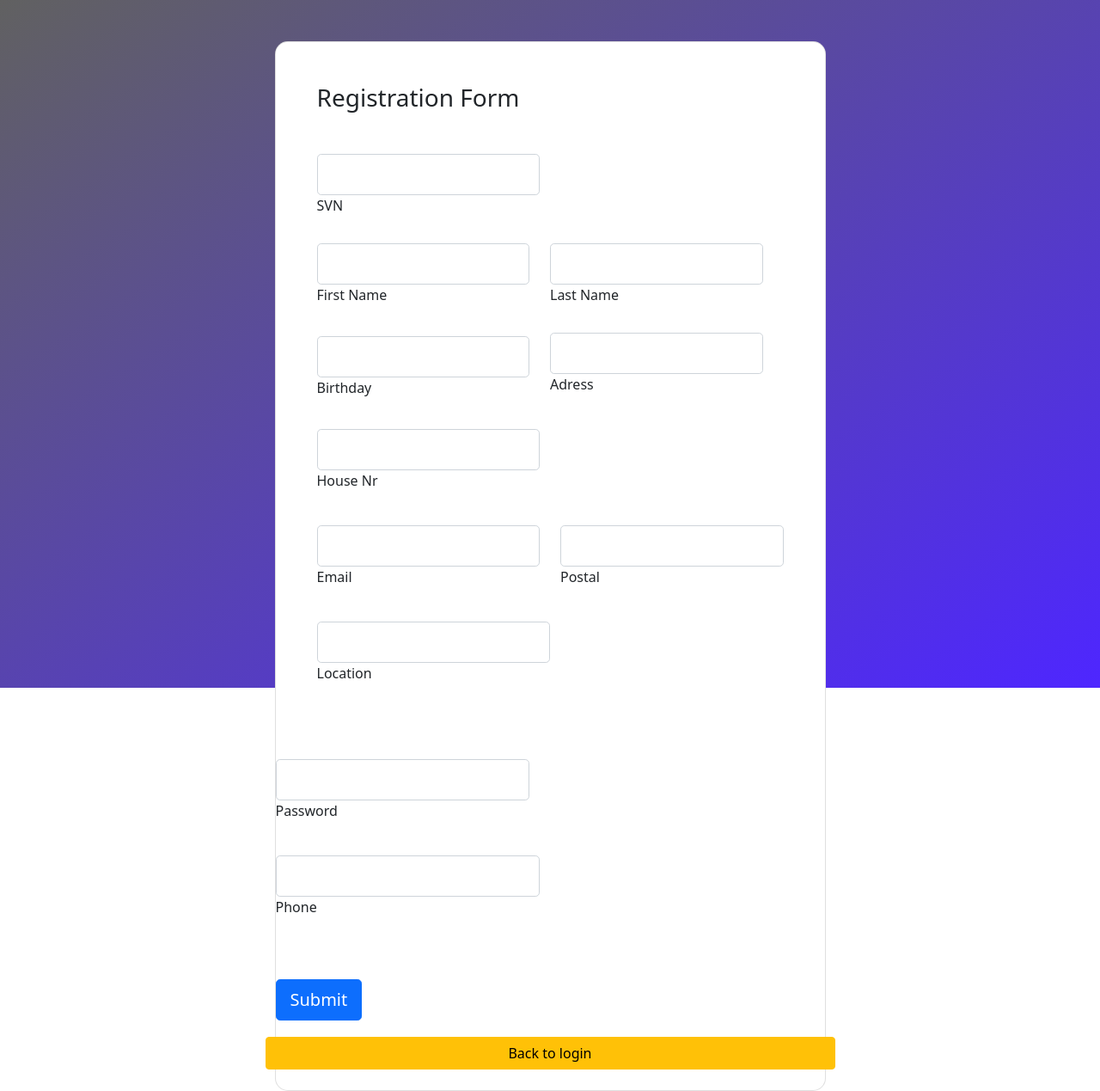
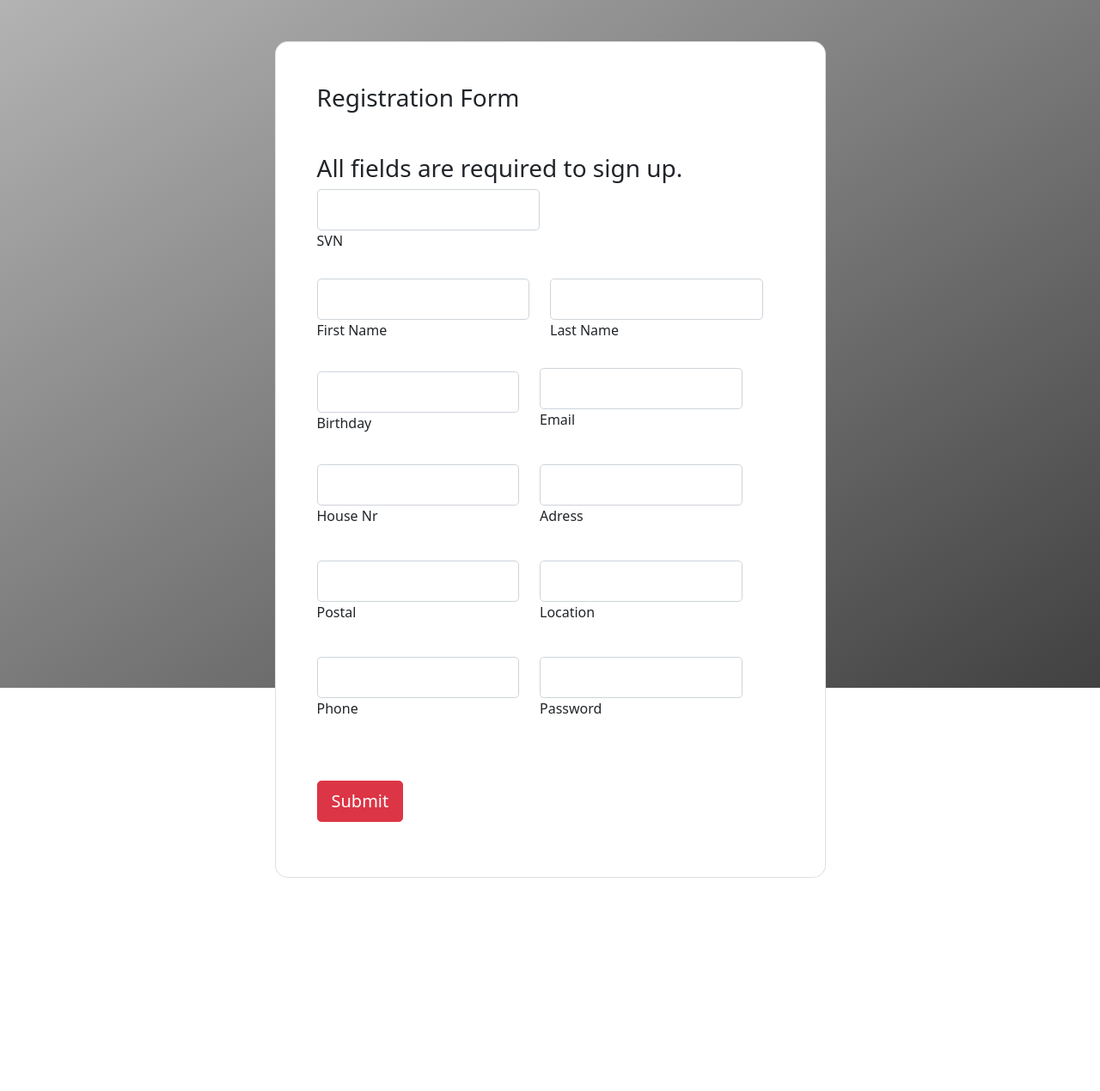
Before and after one commit to maxidev-acc/Databases-Part-2, a Flask app: page /register in a window 1280 px wide. Shown: the whole page at 86% size. After the commit the page ends 1021 px from the top, so only its background shows below. Run offline with Flask 3, Linux system fonts and the light colour scheme.

Commit message:
registration facelift

```diff
--- a/app.py
+++ b/app.py
@@ -163,40 +163,34 @@ def user():
 @app.route('/logout')
 def logout():
     session.clear()
-    #session.pop('id', None)
     return redirect(url_for('login'))
 
-#Customer routes
 
 @app.route('/')
 def index():
-    if 'id' in session:
-        #print("Logged in as", session['username'])
-        if session['role'] =="P":
+    if 'id' in session and session['role'] =="P":
             return render_template("customers/index.html", userInfo = Session.getUser(session['id']))
     return redirect(url_for('login'))
 
 
 @app.route('/home')
 def home():
-    if 'id' in session:
-        print("Logged in as", session['id'])
-        if session['role'] =="P":
-            return render_template("customers/home.html", userInfo = Session.getUser(session['id']))
-    print("Not logged in")
+    if 'id' in session and session['role'] =="P":
+        return render_template("customers/home.html", userInfo = Session.getUser(session['id']))
+
     return redirect(url_for('login'))
 
 
 
 @app.route('/available_flights', methods=['GET', 'POST'])
 def available_flights():
-    if 'id' in session:
-        if session['role'] =="P":
+    if 'id' in session and session['role'] =="P":
             if request.method == 'POST':
                 flightNo = request.form['flightNo']
                 session['addtoCart'] = DB_Access().executeFetchOne("SELECT * FROM flights NATURAL JOIN pilots NATURAL JOIN airplane_type  NATURAL JOIN airplane_exemplar WHERE flightNo = ?", (flightNo,))
                 print(session['addtoCart'])
                 return redirect(url_for('booking', flightNo=flightNo))
+
             return render_template('customers/flights.html', fl = session['available_flights'])
 
 
@@ -210,23 +204,20 @@ def available_flights():
 
 @app.route('/booking/<flightNo>', methods=['GET', 'POST'])
 def booking(flightNo):
-    if 'id' in session:
+    if 'id' in session and session['role'] =="P":
         if request.method == 'POST':
+
                     k = request.form['flightNo']
                     print("K", k)
                     print(request.form['flightNo'])
                     newFlight = DB_Access().executeFetchOne("SELECT * FROM flights WHERE flightNo = ? ", (request.form['flightNo'],))
                     session['products'].append(newFlight)
-
                     Session.setItemCount()
                     print(session['products'])
-
                     return redirect(url_for('available_flights'))
 
 
-        #print(res)
-        if session['role'] =="P":
-            return render_template('customers/booking.html',  flightNo= flightNo)
+        return render_template('customers/booking.html',  flightNo= flightNo)
 
     return redirect(url_for('login'))
 
@@ -236,25 +227,18 @@ def booking(flightNo):
 
 @app.route('/flights_search', methods=['GET', 'POST'])
 def flights_search():
-    if 'id' in session:
-        if session['role'] =="P":
-            availableAirports = DB_Access().executeFetchAll("SELECT * from flights")
+    if 'id' in session and session['role'] =="P":
 
 
             if request.method == 'POST':
                 from_ = request.form['from']
                 to_ = request.form['to']
-                search_results = []
-
                 results = DB_Access().executeFetchAll("SELECT * FROM flights NATURAL JOIN pilots NATURAL JOIN personen WHERE depatureAirport = ? AND destinationAirport = ? ", (from_, to_))
-                print(results)
-
-
                 session["available_flights"] = results
                 print(session['available_flights'])
                 return redirect(url_for('available_flights'))
 
-        return render_template('customers/flight_search.html', airports = availableAirports )
+            return render_template('customers/flight_search.html' )
 
     return 'You are not logged in'
 
@@ -266,12 +250,9 @@ def flights_search():
 
 @app.route('/shop', methods=['GET','POST'])
 def shop():
-    if 'id' in session:
+    if 'id' in session and session['role'] =="P":
 
-        if session['role'] =="P":
-            print(session['role'])
             if request.method == 'POST':
-                print(request.method)
                 if "flightNo" in request.form:
                     print(request.form)
                     id =request.form['flightNo']
@@ -279,11 +260,10 @@ def shop():
                     Session.deleteItemFromCart(id)
                     Session.setItemCount()
                     return render_template('customers/shop.html', total = Session.getSumm())
-                else:
-                    print("Someting else")
 
-        return render_template('customers/shop.html', total = Session.getSumm())
-    return 'Not logged in'
+            return render_template('customers/shop.html', total = Session.getSumm())
+
+    return redirect(url_for('login'))
 
 
 @app.route('/transaction', methods=['GET','POST'])
@@ -354,7 +334,7 @@ def printTicket(id):
 
 
 #BACKOFFICE ROUTES
-
+#svn = 1000077152
 @app.route('/backoffice')
 def backoffice():
     if 'id' in session:
--- a/db_access.py
+++ b/db_access.py
@@ -2,15 +2,7 @@
 import sqlite3
 import hashlib
 from hashlib import sha256
-
-
-
-
-
-
-
-
-
+import string
 
 
 class Registration():
@@ -19,21 +11,17 @@ class Registration():
 
     def register(self, data, phone):
             data =list(data)
-            print(len(data))
             pw = data[9]
             del data[9]
             print(pw)
             hash_pw = sha256(pw.encode('utf-8')).hexdigest()
             data.append(hash_pw)
-            print(data)
-
             insTuple = tuple(data)
             phoneT = (data[0], phone)
-            import string
             letters = string.ascii_lowercase
             pn = "PASS-NO-" + random.choice(letters)+ random.choice(letters)+ "-" + str(random.randint(100, 999))
             try:
-
+                assert(isinstance(insTuple[0], int))
                 DB_Access().executeInsert("INSERT INTO personen VALUES(?, ?, ?, ?,?,?,?,?,?,?)", insTuple)
                 DB_Access().executeInsert("INSERT INTO telNo VALUES(?, ?)",phoneT)
                 DB_Access().executeInsert("INSERT INTO passenger VALUES(?, ?)",(data[0], pn))
--- a/templates/customers/register.html
+++ b/templates/customers/register.html
@@ -9,10 +9,10 @@
 background: #f093fb;
 
 /* Chrome 10-25, Safari 5.1-6 */
-background: -webkit-linear-gradient(to bottom right, rgb(69, 180, 255), rgb(68, 89, 182));
+background: -webkit-linear-gradient(to bottom right, rgb(111, 111, 111), rgb(49, 49, 49));
 
 /* W3C, IE 10+/ Edge, Firefox 16+, Chrome 26+, Opera 12+, Safari 7+ */
-background: linear-gradient(to bottom right, rgb(97, 97, 97), rgb(78, 38, 255))
+background: linear-gradient(to bottom right, rgb(179, 179, 179), rgb(65, 65, 65))
 }
 
 .card-registration .select-input.form-control[readonly]:not([disabled]) {
@@ -31,13 +31,6 @@ top: 13px;
 <link href="https://cdn.jsdelivr.net/npm/bootstrap@5.0.2/dist/css/bootstrap.min.css" rel="stylesheet" integrity="sha384-EVSTQN3/azprG1Anm3QDgpJLIm9Nao0Yz1ztcQTwFspd3yD65VohhpuuCOmLASjC" crossorigin="anonymous">
 
 
-
-
-
-
-
-
-
 </head>
 <body>
 
@@ -49,13 +42,26 @@ top: 13px;
               <div class="card shadow-2-strong card-registration" style="border-radius: 15px;">
                 <div class="card-body p-4 p-md-5">
                   <h3 class="mb-4 pb-2 pb-md-0 mb-md-5">Registration Form</h3>
+
+                  <div class="row">
+
+
+                      <div class="form-outline">
+
+                        <h3 class="form-label" for="firstName">All fields are required to sign up. </h3>
+                      </div>
+
+
+
+
+
                   <form method ="post">
 
                     <div class="row">
                         <div class="col-md-6 mb-4">
 
                           <div class="form-outline">
-                            <input type="text" name= "svn" class="form-control form-control-lg"  required/>
+                            <input type="text" name= "svn" class="form-control form-control-lg"  minlength="10"  maxlength="10" required/>
                             <label class="form-label" for="firstName">SVN</label>
                           </div>
 
@@ -78,7 +84,7 @@ top: 13px;
                         </div>
 
                       </div>
-                    </div>
+
 
                     <div class="row">
                       <div class="col-md-6 mb-4 d-flex align-items-center">
@@ -89,17 +95,21 @@ top: 13px;
                         </div>
 
                       </div>
+
+
                       <div class="col-md-6 mb-4 pb-2">
 
                         <div class="form-outline">
-                          <input type="tel" name ="adress" class="form-control form-control-lg" />
-                          <label class="form-label" for="phoneNumber"> Adress </label>
+
+                          <input type="email"  name ="email" id="emailAddress" class="form-control form-control-lg"  required/>
+                          <label class="form-label" for="emailAddress">Email</label>
+
                         </div>
 
                       </div>
 
 
-                    </div>
+
 
                     <div class="col-md-6 mb-4 pb-2">
 
@@ -111,14 +121,15 @@ top: 13px;
                     </div>
 
 
-                  </div>
 
-                    <div class="row">
+
+
                       <div class="col-md-6 mb-4 pb-2">
 
                         <div class="form-outline">
-                          <input type="email"  name ="email" id="emailAddress" class="form-control form-control-lg"  required/>
-                          <label class="form-label" for="emailAddress">Email</label>
+                          <input type="tel" name ="adress" class="form-control form-control-lg" />
+                          <label class="form-label" for="phoneNumber"> Adress </label>
+
                         </div>
 
                       </div>
@@ -130,30 +141,13 @@ top: 13px;
                         </div>
 
                       </div>
-                    </div>
+
 
                     <div class="col-md-6 mb-4 pb-2">
 
                         <div class="form-outline">
                           <input type="tel" id="location" name="location" class="form-control form-control-lg"  required/>
                           <label class="form-label" for="phoneNumber">Location</label>
-                        </div>
-
-                      </div>
-                    </div>
-
-
-                    <div class="row">
-                    <div class="row">
-
-
-                    <div class="col-md-6 mb-4 pb-2">
-
-                      <div class="form-outline">
-                        <input type="tel" name="password" class="form-control form-control-lg"  required/>
-                        <label class="form-label" for="phoneNumber">Password</label>
-                      </div>
-
                         </div>
 
                       </div>
@@ -164,18 +158,22 @@ top: 13px;
                           <label class="form-label" for="phoneNumber">Phone</label>
                         </div>
 
+
+                      </div>
+
+                    <div class="col-md-6 mb-4 pb-2">
+
+                      <div class="form-outline">
+                        <input  name="password"  type = "password"   class="form-control form-control-lg"  required/>
+                        <label class="form-label" for="phoneNumber">Password</label>
                       </div>
 
                       </div>
 
                     <div class="mt-4 pt-2">
-                      <input class="btn btn-primary btn-lg" type="submit" value="Submit" />
+                      <input class="btn btn-danger btn-lg" type="submit" value="Submit" />
                     </div>
-                    <div class="row">
 
-                        <a href="{{url_for('login')}}"  type = "button" class="btn btn-warning btn-block mb-4" style="margin-top: 3%"> Back to login</a>
-
-                    </div>
 
 
 
```
Also changed, not shown: instance/db.db, 3 other files. Lines whose indentation alone changed are shown as unchanged.
